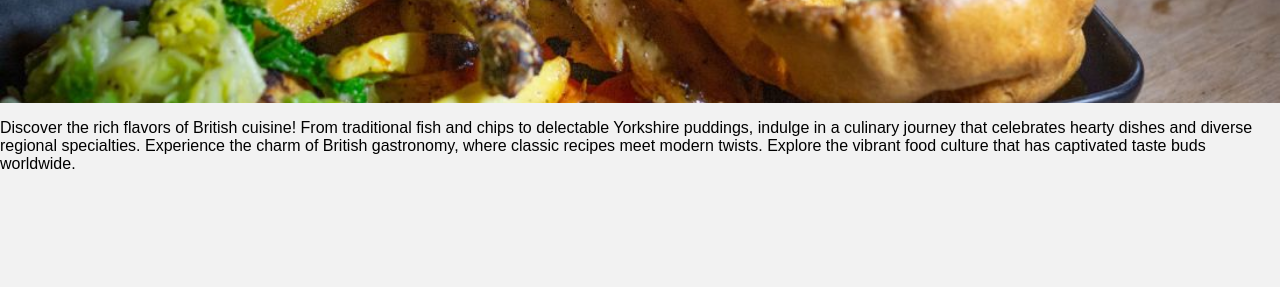
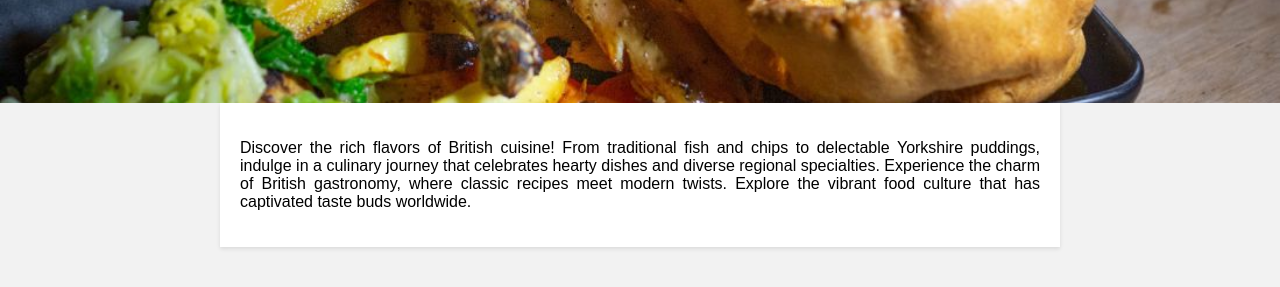
Before and after one commit to britcuisine/britcuisi-e.github.io, a plain HTML site: page index.html in a window 1280 px wide. Shown: the part 173-460 px from the top of the page. Drawn offline with Linux system fonts and the light colour scheme.

Commit message:
Update index.html

```diff
--- a/index.html
+++ b/index.html
@@ -24,13 +24,23 @@
       font-weight: bold;
       text-shadow: 2px 2px 4px rgba(0, 0, 0, 0.5);
     }
+
+    .content {
+      max-width: 800px;
+      margin: 0 auto;
+      padding: 20px;
+      text-align: justify;
+      background-color: white;
+      box-shadow: 0 2px 4px rgba(0, 0, 0, 0.1);
+    }
   </style>
 </head>
 <body>
   <div class="main">
     <p>British Cuisine</p>
   </div>
-  <div>
+
+  <div class="content">
     <p>Discover the rich flavors of British cuisine! From traditional fish and chips to delectable Yorkshire puddings, indulge in a culinary journey that celebrates hearty dishes and diverse regional specialties. Experience the charm of British gastronomy, where classic recipes meet modern twists. Explore the vibrant food culture that has captivated taste buds worldwide.</p>
   </div>
 </body>
```
